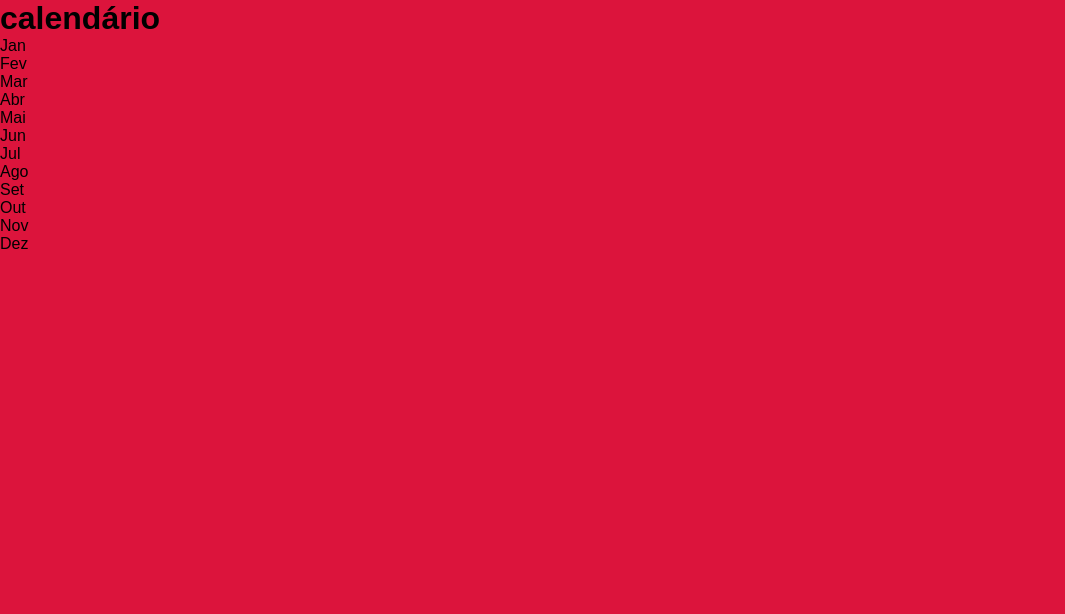
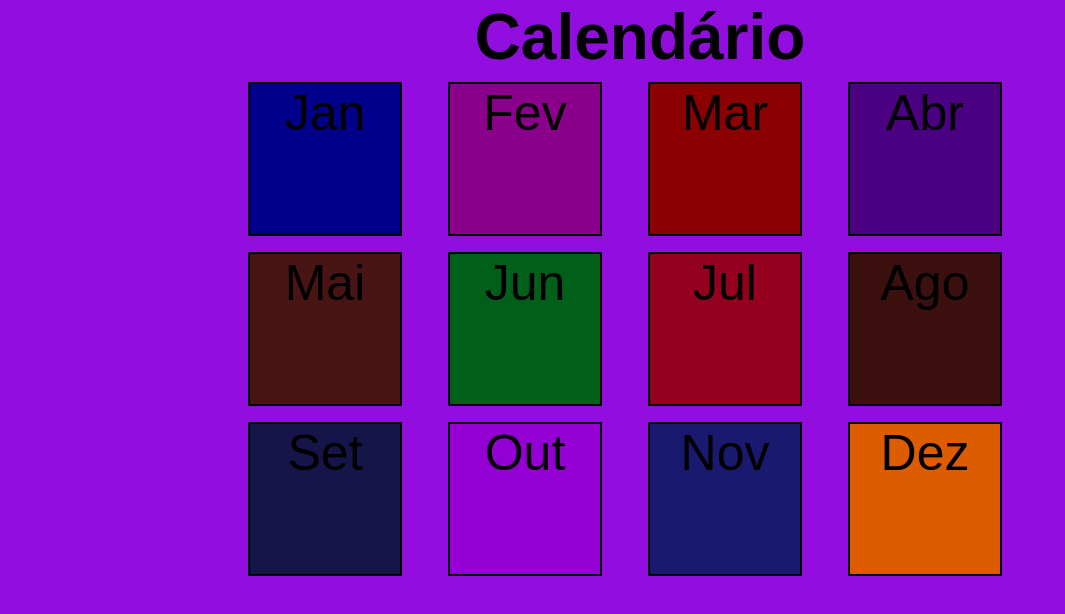
Before and after one commit to juliagabriellefratia/calendario-, a plain HTML site: page index.html in a window 1280 px wide. Shown: the whole page, without its empty margins (0-1065 px from the left). Drawn offline with Linux system fonts and the light colour scheme; a web font is replaced by a local one.

Commit message:
Add files via upload

```diff
--- a/index.html
+++ b/index.html
@@ -3,13 +3,13 @@
 <head>
     <meta charset="UTF-8">
     <meta name="viewport" content="width=device-width, initial-scale=1.0">
-    <title>calendário</title>
-    <link rel="stylesheet" href="style.css">
+    <title>Calendário</title>
+    <link rel="stylesheet" href="styli.css">
 </head>
 <body>
     <header>
         <div class="container">
-        <h1>calendário</h1>
+        <h1>Calendário</h1>
         <section class="content-info">
             <div class="meses mes-jan">Jan</div>
             <div class="meses mes-fev">Fev</div>
--- /dev/null
+++ b/styli.css
@@ -0,0 +1,71 @@
+@import url('https://fonts.googleapis.com/css2?family=Madimi+One&display=swap');
+
+*{
+    margin:0px;
+    padding:0px;
+    font-family: "Madimi One", sans-serif;
+    margin:auto;
+    font-size: normal;
+    background-color: rgb(146, 14, 223);
+
+}
+h1{font-size: 5vmax;
+}
+.container{
+    display: flex;
+    flex-direction: column;
+}
+.content-info{
+    display: grid;
+    grid-template-columns: 200px 200px 200px 200px;
+ }
+ .meses{
+    text-align: center;
+    margin: 10px;
+    font-size: 50px;
+    width: 150px;
+    height: 150px;
+    box-shadow: 0px 0px 0px 2px black;
+ }
+
+ .mes-jan{
+    background-color: darkblue;
+ }
+ .mes-fev{
+    background-color: darkmagenta;
+ }
+ .mes-mar{
+    background-color: darkred;
+ }
+ .mes-abr{
+    background-color: indigo;
+ }
+ .mes-mai{
+    background-color: rgb(73, 20, 20);
+ }
+ .mes-jun{
+    background-color: rgb(0, 95, 24);
+ }
+ .mes-jul{
+    background-color: rgb(148, 0, 30);
+ }
+ .mes-ago{
+    background-color: rgb(61, 16, 16);
+ }
+ .mes-set{
+    background-color: rgb(21, 21, 73);
+ }
+ .mes-out{
+    background-color: darkviolet;
+ }
+ .mes-nov{
+    background-color: midnightblue;
+ }
+ .mes-dez{
+    background-color: rgb(221, 92, 0);
+ }
+ a{
+    text-decoration: none;
+    color: black;
+    background-color: purple;
+ }
```
